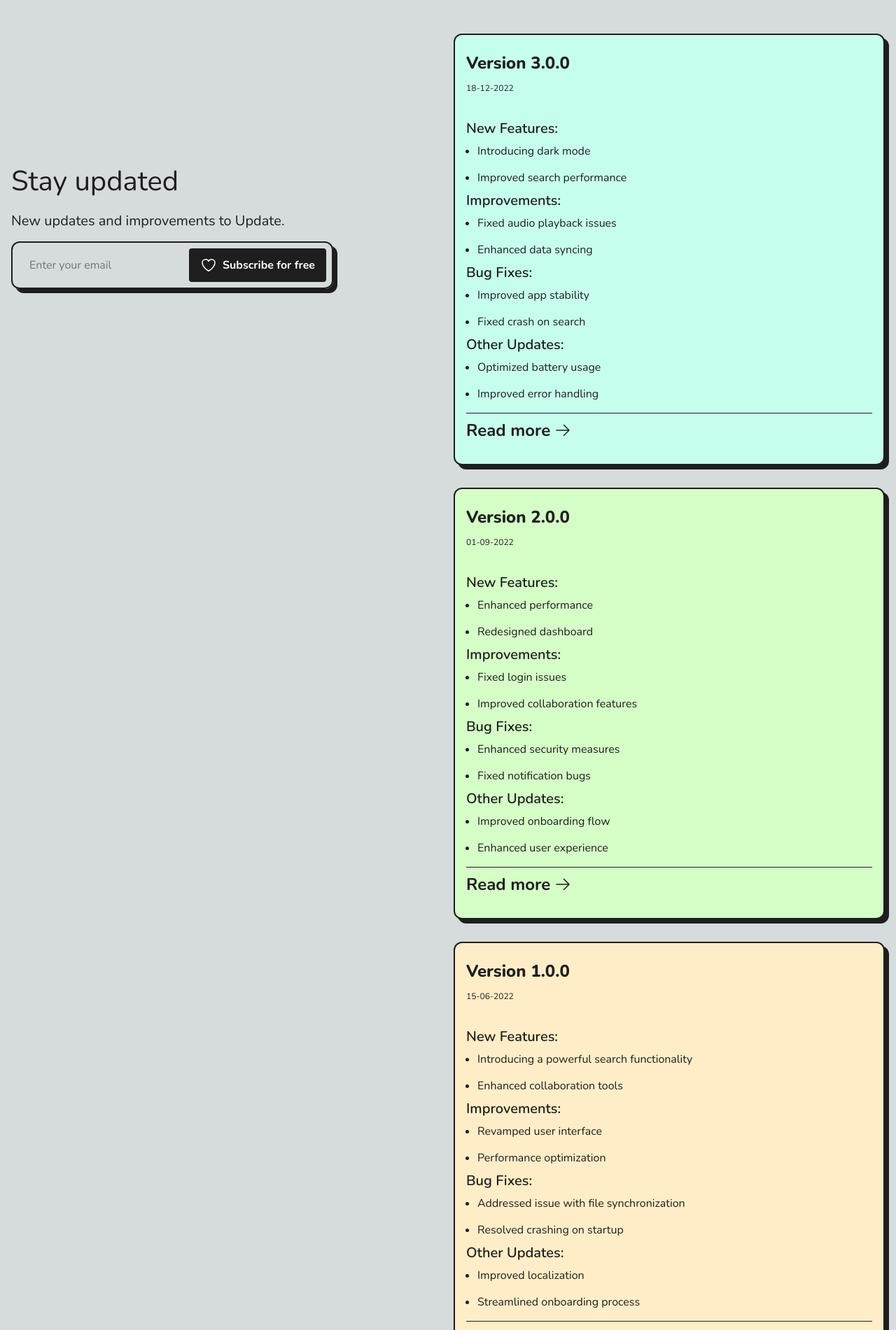
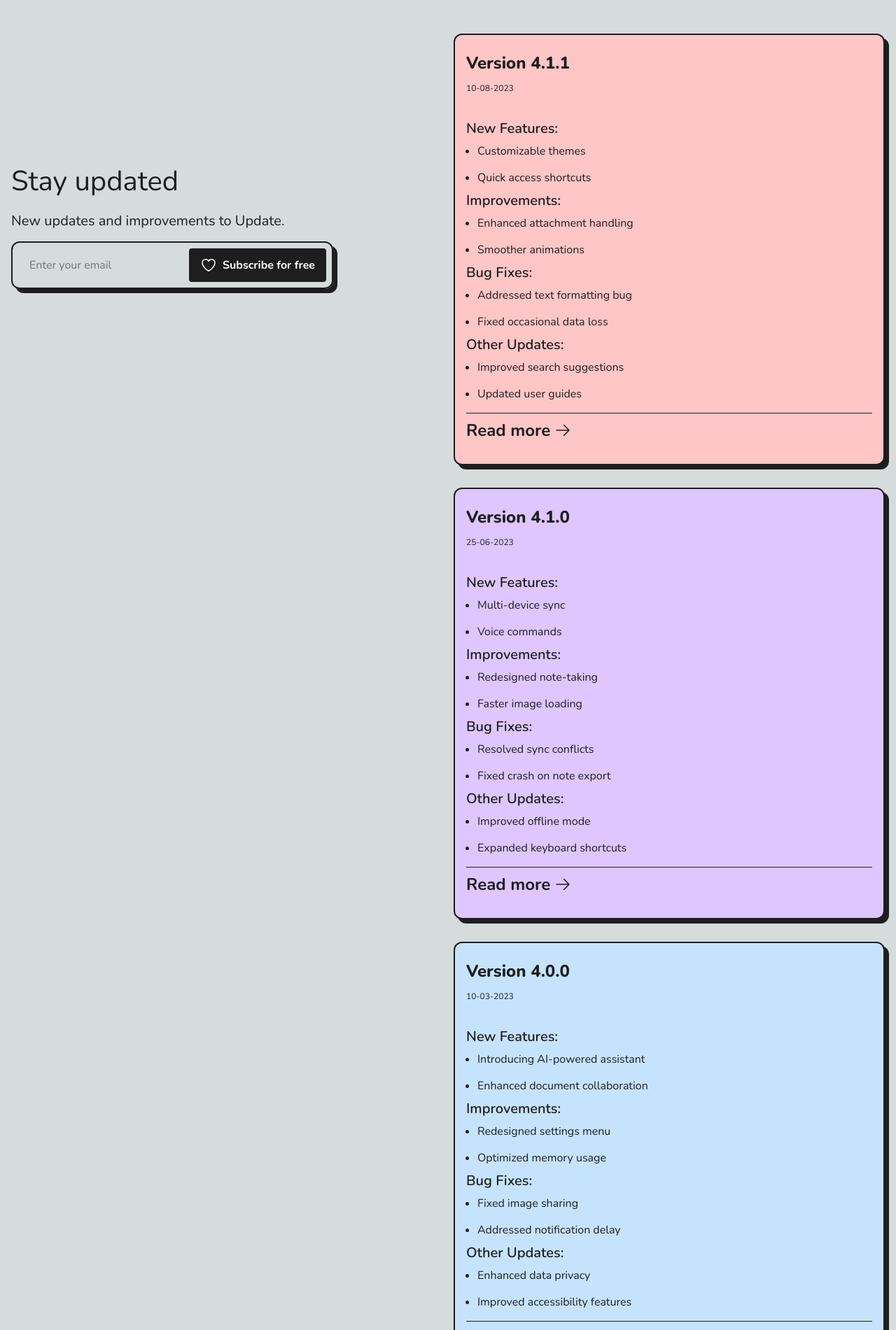
Before and after one commit to piotrszubert/update-changelog-template, a Next.js app: page / in a window 1280 px wide. Shown: the top 1901 px of the page at 70% size. Built offline with nearby package versions, Linux system fonts and the light colour scheme.

Commit message:
added more content

```diff
--- a/data/versionsData.ts
+++ b/data/versionsData.ts
@@ -188,6 +188,198 @@ const data = [
 			},
 		],
 	},
+
+	// Version 4.0.0
+    {
+        id: 'ver.4.0.0',
+        title: "Version 4.0.0",
+        releaseDate: "10-03-2023",
+        bgColor: "var(--card-bg-rgb-4)",
+        newFeatures: [
+            // New features for version 4.0.0
+            {
+                short: "Introducing AI-powered assistant",
+                long:
+                    "Introducing AI-powered assistant: Meet our new AI assistant that can help you manage tasks, set reminders, and provide personalized recommendations based on your usage patterns.",
+            },
+            // Add more new features for version 4.0.0 if needed
+            {
+                short: "Enhanced document collaboration",
+                long:
+                    "Enhanced document collaboration: Collaborate more effectively with your team by editing documents in real-time and tracking changes with an improved version history.",
+            },
+        ],
+        improvements: [
+            // Improvements for version 4.0.0
+            {
+                short: "Redesigned settings menu",
+                long:
+                    "Redesigned settings menu: We've revamped the settings menu for a cleaner and more organized layout, making it easier to customize your app preferences.",
+            },
+            // Add more improvements for version 4.0.0 if needed
+            {
+                short: "Optimized memory usage",
+                long:
+                    "Optimized memory usage: We've optimized the app's memory consumption, leading to improved performance and reduced resource usage.",
+            },
+        ],
+        bugFixes: [
+            // Bug fixes for version 4.0.0
+            {
+                short: "Fixed image sharing",
+                long:
+                    "Fixed image sharing: Users reported issues with sharing images from the app. We've resolved this problem, and image sharing now functions seamlessly.",
+            },
+            // Add more bug fixes for version 4.0.0 if needed
+            {
+                short: "Addressed notification delay",
+                long:
+                    "Addressed notification delay: Some users experienced delays in receiving notifications. This issue has been addressed, ensuring timely alerts.",
+            },
+        ],
+        otherUpdates: [
+            // Other updates for version 4.0.0
+            {
+                short: "Enhanced data privacy",
+                long:
+                    "Enhanced data privacy: We've implemented additional privacy measures to protect your personal information and ensure secure data handling.",
+            },
+            // Add more other updates for version 4.0.0 if needed
+            {
+                short: "Improved accessibility features",
+                long:
+                    "Improved accessibility features: We've made accessibility enhancements to ensure that the app is more usable and inclusive for all users.",
+            },
+        ],
+    },
+
+    // Version 4.1.0
+    {
+        id: 'ver.4.1.0',
+        title: "Version 4.1.0",
+        releaseDate: "25-06-2023",
+        bgColor: "var(--card-bg-rgb-5)",
+        newFeatures: [
+            // New features for version 4.1.0
+            {
+                short: "Multi-device sync",
+                long:
+                    "Multi-device sync: Seamlessly synchronize your data across multiple devices, allowing you to switch between devices while maintaining a consistent experience.",
+            },
+            // Add more new features for version 4.1.0 if needed
+            {
+                short: "Voice commands",
+                long:
+                    "Voice commands: Interact with the app using voice commands for hands-free control. Perform tasks, search, and navigate with voice recognition technology.",
+            },
+        ],
+        improvements: [
+            // Improvements for version 4.1.0
+            {
+                short: "Redesigned note-taking",
+                long:
+                    "Redesigned note-taking: We've completely revamped the note-taking feature, offering more formatting options, better organization, and improved usability.",
+            },
+            // Add more improvements for version 4.1.0 if needed
+            {
+                short: "Faster image loading",
+                long:
+                    "Faster image loading: Images now load quicker within the app, providing a smoother browsing experience when viewing visual content.",
+            },
+        ],
+        bugFixes: [
+            // Bug fixes for version 4.1.0
+            {
+                short: "Resolved sync conflicts",
+                long:
+                    "Resolved sync conflicts: Users experienced conflicts during data synchronization. We've fixed these issues, ensuring consistent and accurate syncing.",
+            },
+            // Add more bug fixes for version 4.1.0 if needed
+            {
+                short: "Fixed crash on note export",
+                long:
+                    "Fixed crash on note export: Some users encountered crashes when exporting notes. This issue has been resolved, and exporting notes is now stable.",
+            },
+        ],
+        otherUpdates: [
+            // Other updates for version 4.1.0
+            {
+                short: "Improved offline mode",
+                long:
+                    "Improved offline mode: Enjoy enhanced functionality while offline, including access to recently viewed items and the ability to edit and save changes for syncing later.",
+            },
+            // Add more other updates for version 4.1.0 if needed
+            {
+                short: "Expanded keyboard shortcuts",
+                long:
+                    "Expanded keyboard shortcuts: We've added more keyboard shortcuts to improve navigation and streamline common tasks for power users.",
+            },
+        ],
+    },
+
+    // Version 4.1.1
+    {
+        id: 'ver.4.1.1',
+        title: "Version 4.1.1",
+        releaseDate: "10-08-2023",
+        bgColor: "var(--card-bg-rgb-6)",
+        newFeatures: [
+            // New features for version 4.1.1
+            {
+                short: "Customizable themes",
+                long:
+                    "Customizable themes: Personalize your app experience with a wide range of themes and color options, allowing you to choose the look that suits you best.",
+            },
+            // Add more new features for version 4.1.1 if needed
+            {
+                short: "Quick access shortcuts",
+                long:
+                    "Quick access shortcuts: Easily access your favorite features and frequently used actions through customizable shortcuts for increased efficiency.",
+            },
+        ],
+        improvements: [
+            // Improvements for version 4.1.1
+            {
+                short: "Enhanced attachment handling",
+                long:
+                    "Enhanced attachment handling: Managing attachments is now smoother and more intuitive, with improved support for various file types and cloud services.",
+            },
+            // Add more improvements for version 4.1.1 if needed
+            {
+                short: "Smoother animations",
+                long:
+                    "Smoother animations: Enjoy smoother and more fluid animations throughout the app, enhancing the overall visual experience.",
+            },
+        ],
+        bugFixes: [
+            // Bug fixes for version 4.1.1
+            {
+                short: "Addressed text formatting bug",
+                long:
+                    "Addressed text formatting bug: Users encountered issues with text formatting inconsistencies. We've fixed this bug, ensuring consistent formatting in all instances.",
+            },
+            // Add more bug fixes for version 4.1.1 if needed
+            {
+                short: "Fixed occasional data loss",
+                long:
+                    "Fixed occasional data loss: Some users experienced data loss in specific scenarios. We've resolved this issue, preventing any further data loss occurrences.",
+            },
+        ],
+        otherUpdates: [
+            // Other updates for version 4.1.1
+            {
+                short: "Improved search suggestions",
+                long:
+                    "Improved search suggestions: The app now provides more accurate and contextually relevant search suggestions, helping you find what you need faster.",
+            },
+            // Add more other updates for version 4.1.1 if needed
+            {
+                short: "Updated user guides",
+                long:
+                    "Updated user guides: We've refreshed the user guides and documentation to provide clearer instructions and assistance for both new and existing users.",
+            },
+        ],
+    },
 	// Add more versions here if needed
 ];
 
```
